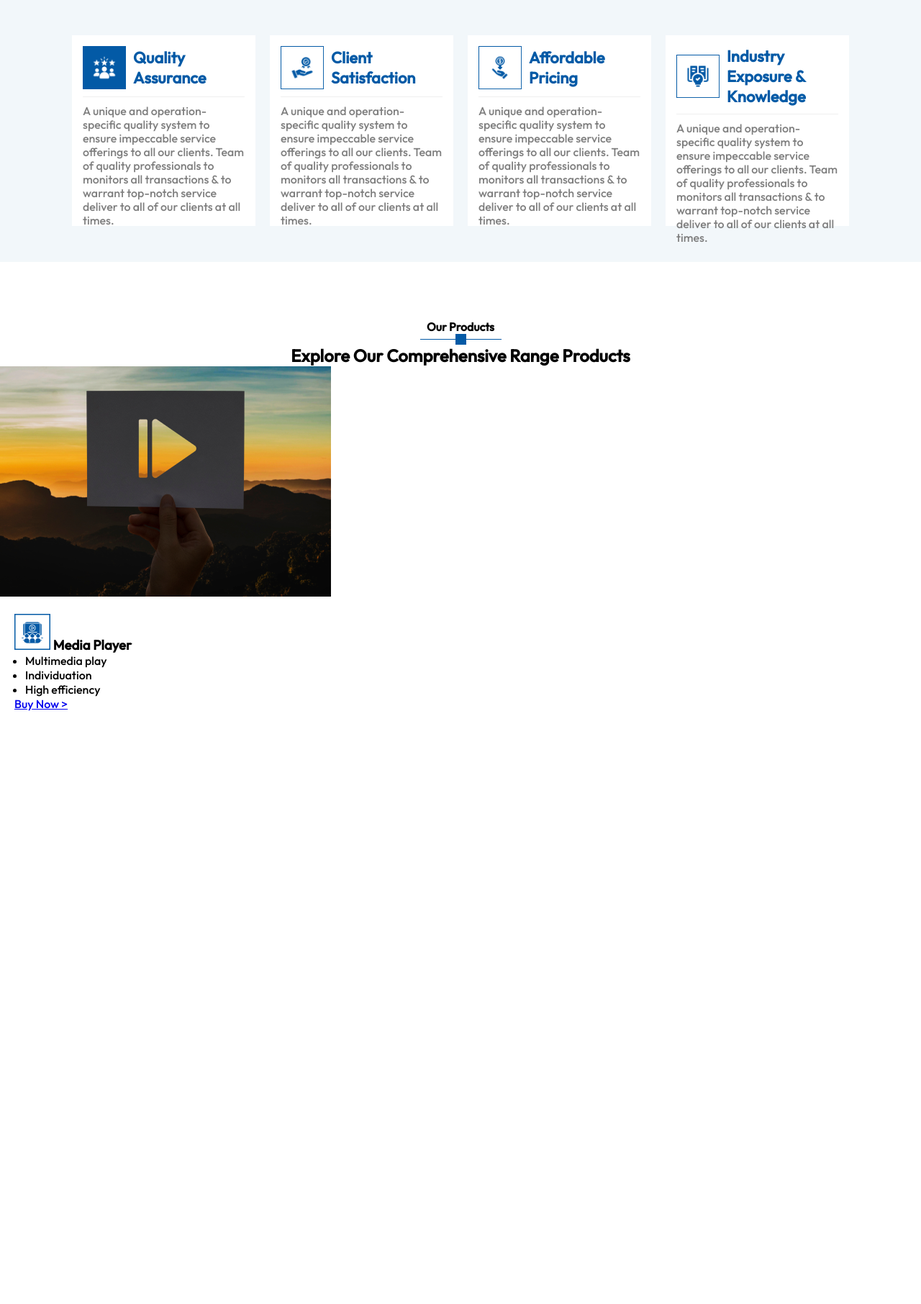
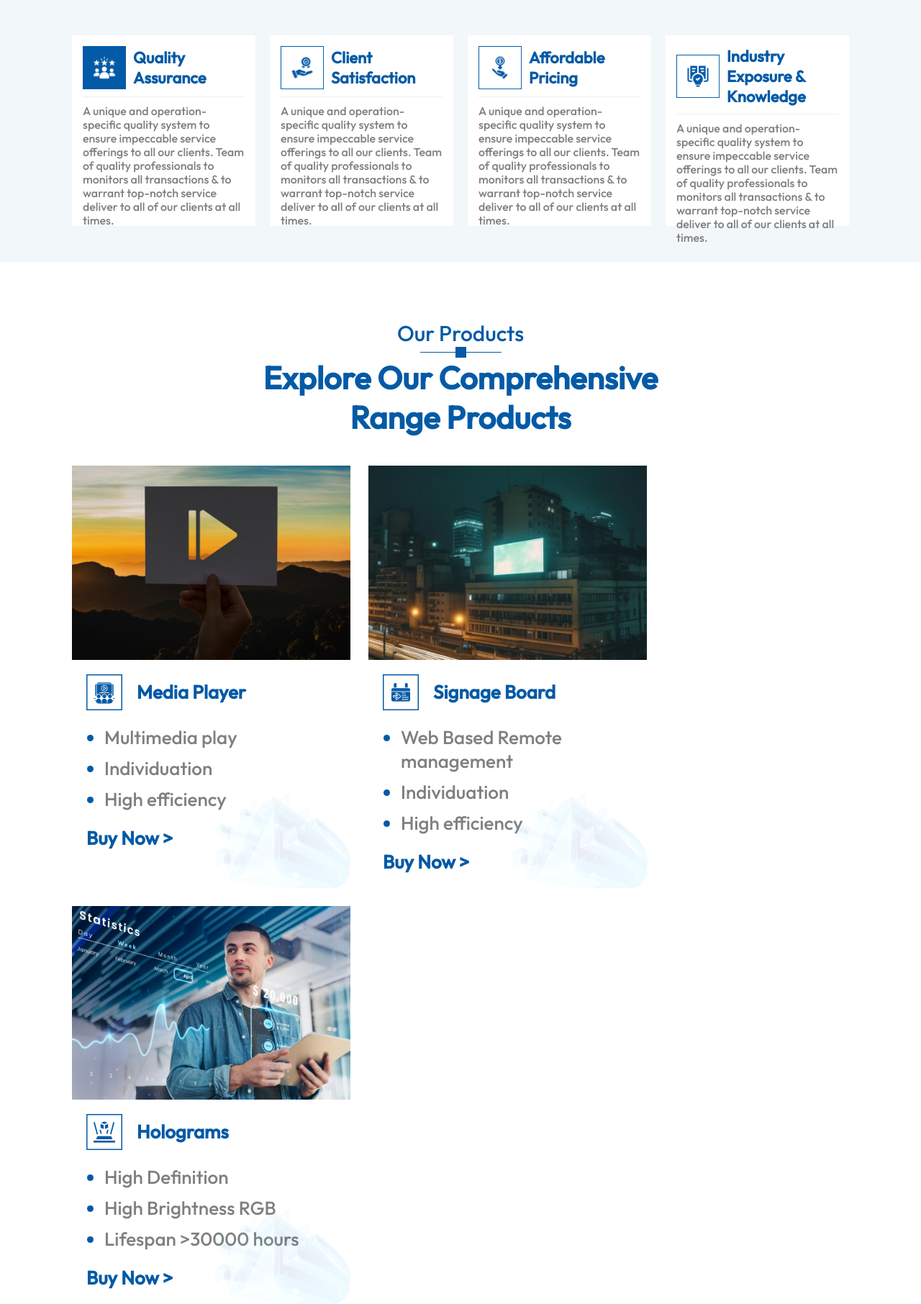
Before and after one commit to Aadirajput04/signagekart-website, a PHP site: page / in a window 1280 px wide. Shown: the part 1623-3435 px from the top of the page at 72% size. Before the commit the page ends 2611 px from the top, so only its background shows below. Run offline with PHP 8.4, Linux system fonts and the light colour scheme.

Commit message:
product-section completed

```diff
--- a/product-section.php
+++ b/product-section.php
@@ -1,4 +1,4 @@
-<section class="product-main-box">
+<section class="product-main-box side-padding page-width">
 
     <div class="product-head-text">
 
@@ -20,12 +20,73 @@
                 <h3><img src="./imgs/media.png" alt=""> Media Player</h3>
                 <ul>
 
-                    <li>Multimedia play</li>
-                    <li>Individuation</li>
-                    <li>High efficiency</li>
+                    <li>
+                        <p> Multimedia play </p>
+                    </li>
+                    <li>
+                        <p> Individuation </p>
+                    </li>
+                    <li>
+                        <p> High efficiency </p>
+                    </li>
                 </ul>
-                <a href="#"> Buy Now ></a>
+                <a href="#"> Buy Now  ></a>
+                <img class="side-abs" src="./imgs/product-side-img.png" alt="">
 
+
+            </div>
+
+
+
+
+        </div>
+
+        <div class="product-box">
+
+            <img src="./imgs/product-2.png" alt="">
+            <div class="product-detail">
+                <h3><img src="./imgs/media2.png" alt="">Signage Board</h3>
+                <ul>
+
+                    <li>
+                        <p> Web Based Remote management</p>
+                    </li>
+                    <li>
+                        <p> Individuation </p>
+                    </li>
+                    <li>
+                        <p> High efficiency </p>
+                    </li>
+                </ul>
+                <a href="#"> Buy Now  ></a>
+
+                <img class="side-abs" src="./imgs/product-side-img.png" alt="">
+            </div>
+
+
+
+
+        </div>
+
+        <div class="product-box">
+
+            <img src="./imgs/product-3.png" alt="">
+            <div class="product-detail">
+                <h3><img src="./imgs/media3.png" alt="">Holograms</h3>
+                <ul>
+
+                    <li>
+                        <p>High Definition </p>
+                    </li>
+                    <li>
+                        <p>High Brightness RGB </p>
+                    </li>
+                    <li>
+                        <p>Lifespan >30000 hours </p>
+                    </li>
+                </ul>
+                <a href="#"> Buy Now  ></a>
+                <img class="side-abs" src="./imgs/product-side-img.png" alt="">
 
             </div>
 
--- a/style/style.css
+++ b/style/style.css
@@ -505,21 +505,45 @@ header li {
 
 /* ================================================================product section starts here====================================== */
 
-.product-main-box{
+.product-main-box {
     display: flex;
     flex-direction: column;
+    gap: 40px;
 }
 
 
 
-.product-main-box .product-head-text{
+.product-main-box .product-head-text {
     display: flex;
     flex-direction: column;
     justify-content: center;
     align-items: center;
     text-align: center;
+    max-width: 619px;
+    margin: auto;
 
 }
+
+
+.product-main-box .product-head-text h4 {
+    color: var(--primery, #035AA6);
+    font-family: 'Outfit', sans-serif;
+    font-size: 30px;
+    font-style: normal;
+    font-weight: 500;
+    line-height: normal;
+}
+
+.product-main-box .product-head-text h2 {
+    color: var(--primery, #035AA6);
+    text-align: center;
+    font-family: 'Outfit', sans-serif;
+    font-size: 44px;
+    font-style: normal;
+    font-weight: 700;
+    line-height: normal;
+}
+
 
 .product-main-box .product-head-text img {
     width: 113px;
@@ -527,11 +551,98 @@ header li {
 }
 
 
-.product-main-box .product-boxes .product-detail{
+.product-main-box .product-boxes .product-detail {
     padding: 20px;
 }
 
+.product-main-box .product-boxes .product-detail .side-abs{
+    width: 272px;
+    position: absolute;
+    right: 0;
+    bottom: 0;
+}
+.product-main-box .product-boxes .product-detail ul {
+    padding-left: 25px;
+}
 
-.product-main-box .product-boxes .product-detail ul{
-    padding-left: 15px;
+.product-main-box .product-boxes {
+    display: flex;
+    flex-direction: row;
+    gap: 25px;
+    flex-wrap: wrap;
 }
+
+
+
+.product-boxes .product-box h3 {
+    display: flex;
+    flex-direction: row;
+    align-items: center;
+    gap: 20px;
+    color: #035AA6;
+    font-family: 'Outfit', sans-serif;
+    font-size: 26px;
+    font-style: normal;
+    font-weight: 700;
+    line-height: normal;
+
+
+}
+
+.product-boxes .product-box h3 img {
+    width: 50px;
+}
+
+.product-boxes .product-box img {
+    width: 387px;
+}
+
+
+
+
+.product-boxes .product-box {
+    display: flex;
+    flex-direction: column;
+    /* gap: 15px; */
+    position: relative;
+    max-width: 388px;
+}
+
+
+.product-boxes .product-box .product-detail {
+    display: flex;
+    flex-direction: column;
+    gap: 21px;
+}
+
+.product-boxes .product-box .product-detail ul {
+    display: flex;
+    flex-direction: column;
+    gap: 10px;
+}
+
+.product-boxes .product-box .product-detail ul li {
+
+    font-family: 'Outfit', sans-serif;
+    font-size: 26px;
+    font-style: normal;
+    font-weight: 400;
+    line-height: normal;
+    list-style-type: style type circle;
+    color: #035AA6;
+
+}
+
+.product-boxes .product-box .product-detail ul li p {
+    color: var(--dark-gray, #7F7F7F);
+}
+
+.product-boxes .product-box .product-detail a {
+    color: #035AA6;
+    font-family: 'Outfit', sans-serif;
+    font-size: 26px;
+    font-style: normal;
+    font-weight: 700;
+    line-height: normal;
+    text-decoration: none;
+}
```
Also changed, not shown: imgs/product-side-img.png (added).
